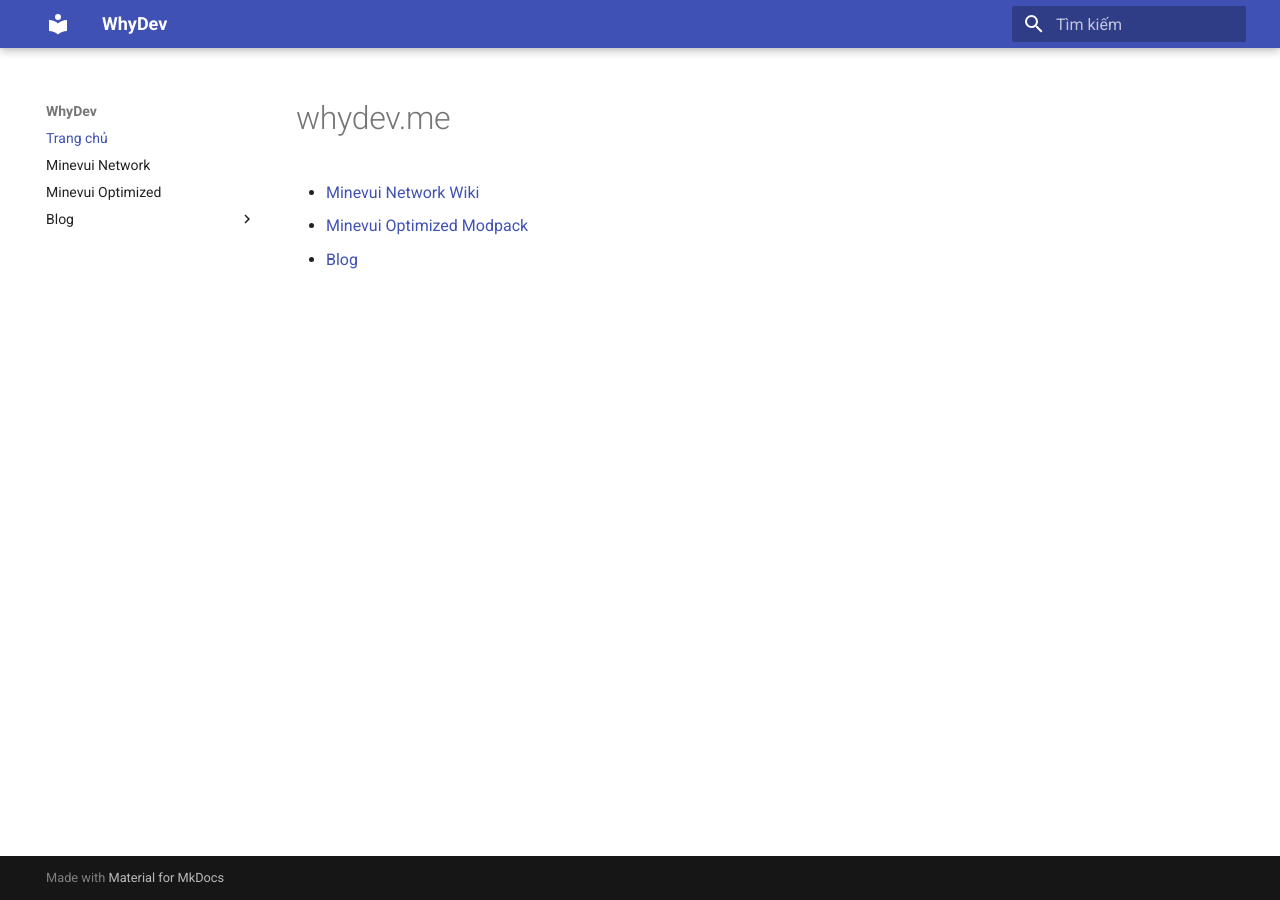
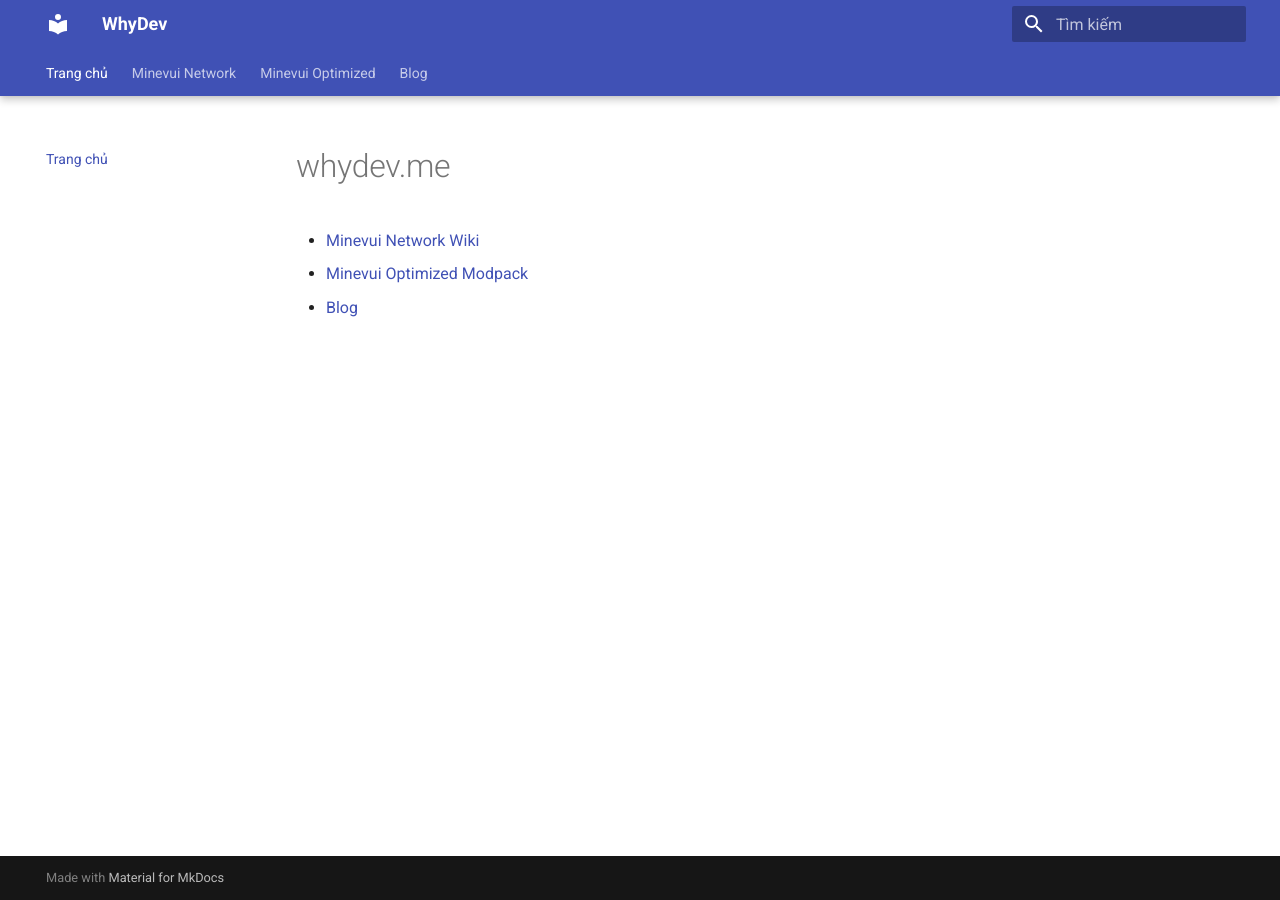
Before and after one commit to lvdat/whydev-me-site, an MkDocs documentation site: the page built from docs/index.md, in a window 1280 px wide. Built offline with MkDocs 1.6.1 and Material for MkDocs 9.7.7, drawn with Linux system fonts in a browser that asks for light colours.

Commit message:
add advance navigation

```diff
--- a/mkdocs.yml
+++ b/mkdocs.yml
@@ -9,6 +9,9 @@ theme:
     - navigation.tracking
     - navigation.indexes
     - navigation.top
+    - navigation.tabs
+    - navigation.tabs.sticky
+    - navigation.sections
     - toc.follow
     - content.code.copy
     - search.suggest
```
